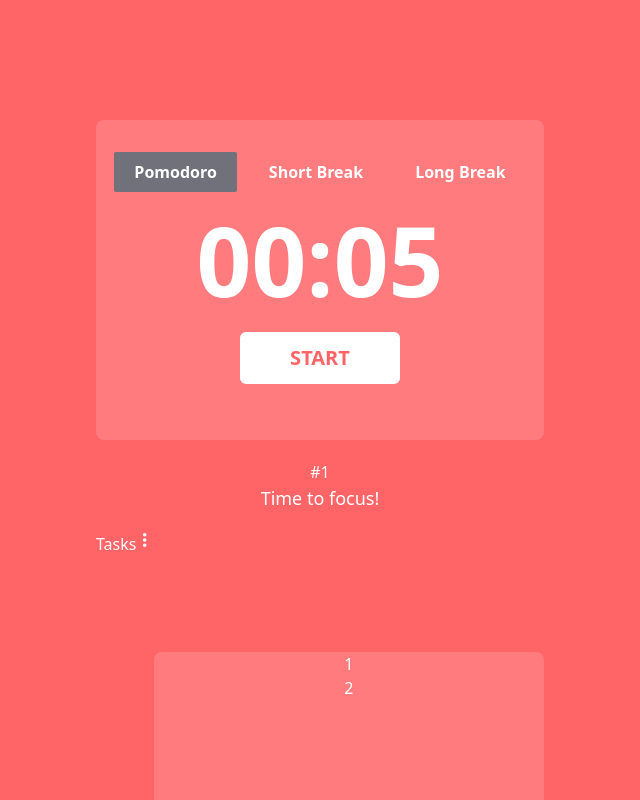
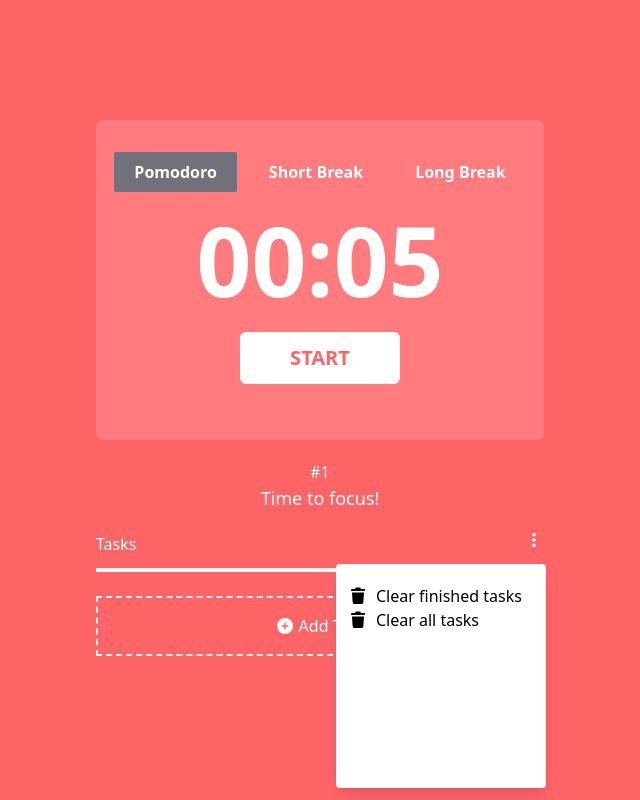
Before and after one commit to fahimferoje/my-pomodoro, a React (Vite) app: page / in a window 1280 px wide. Both pictures are taken after a click on the icon 854 px from the left and 540 px from the top of the page. Shown: the top 800 px of the page, without its empty margins (320-960 px from the left). Built offline with nearby package versions, Linux system fonts and the light colour scheme.

Commit message:
polished, positioned all edit task pop up

```diff
--- a/src/components/hooks/useTasks.js
+++ b/src/components/hooks/useTasks.js
@@ -175,7 +175,7 @@
   };
 
   const onAllTasksSectionEdit = () => {
-    setshowAllTasksSectionEditModal(true);
+    setshowAllTasksSectionEditModal((prevState) => !prevState);
   };
 
   return {
--- a/src/components/tasks/AllTaskEditSectionModal.jsx
+++ b/src/components/tasks/AllTaskEditSectionModal.jsx
@@ -1,10 +1,23 @@
+import { FontAwesomeIcon } from "@fortawesome/react-fontawesome";
+import { faTrash } from "@fortawesome/free-solid-svg-icons";
+
 const AllTaskEditSectionModal = () => {
   return (
     <div
-      className={`bg-white/15 rounded-lg w-md h-80 mt-30 text-white flex items-center flex-col`}
+      className={`absolute bg-white rounded shadow-lg w-[210px] h-56
+        text-black flex items-center flex-col z-40 mt-8 ml-60`}
     >
-      <button>1</button>
-      <button>2</button>
+      <div className="pt-5 pl-3 w-full">
+        <div className="hover:bg-neutral-200">
+          <FontAwesomeIcon className="cursor-pointer" icon={faTrash} />
+          <button className="ml-2 cursor-pointer">Clear finished tasks</button>
+        </div>
+
+        <div className="hover:bg-neutral-200">
+          <FontAwesomeIcon className="cursor-pointer" icon={faTrash} />
+          <button className="ml-2 cursor-pointer">Clear all tasks</button>
+        </div>
+      </div>
     </div>
   );
 };
--- a/src/components/tasks/Tasks.jsx
+++ b/src/components/tasks/Tasks.jsx
@@ -38,13 +38,14 @@
   };
 
   return (
-    <div className="relative">
+    <div className="">
       <div className="text-center text-white text-lg">
         <TaskTitle taskTitleHeading={taskTitleHeading} />
       </div>
-      <div className="flex flex-row text-white mt-5 w-md justify-between">
+      <div className="relative flex flex-row text-white mt-5 w-md justify-between">
         <h1 className="">Tasks</h1>
         <FontAwesomeIcon
+          className="cursor-pointer"
           icon={faEllipsisVertical}
           onClick={onAllTasksSectionEdit}
         />
```
